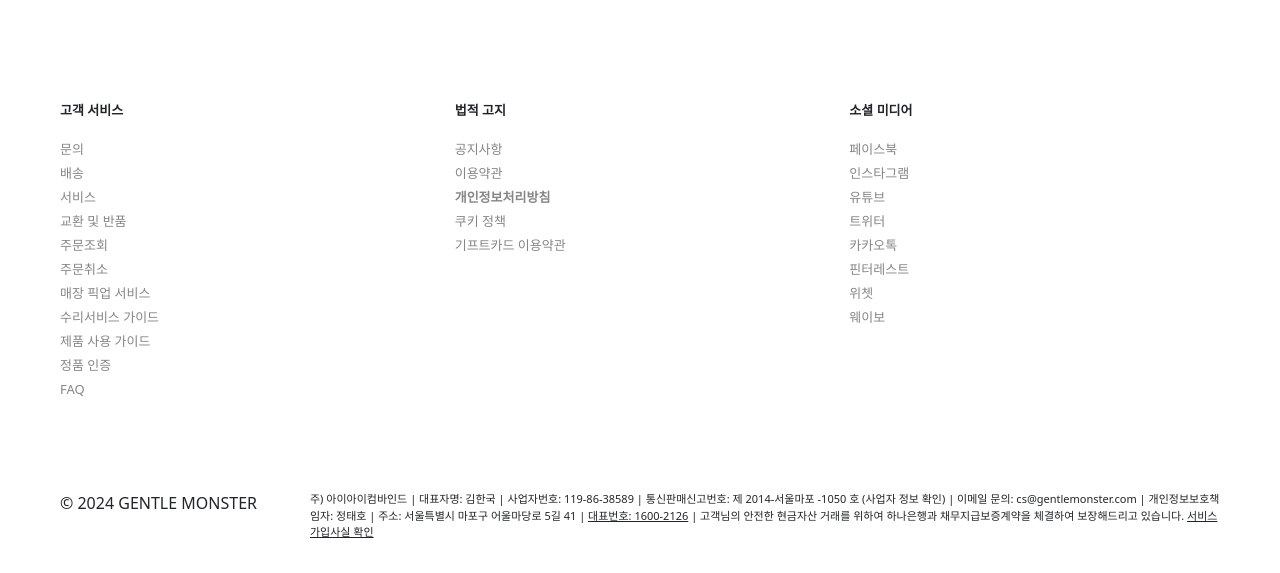
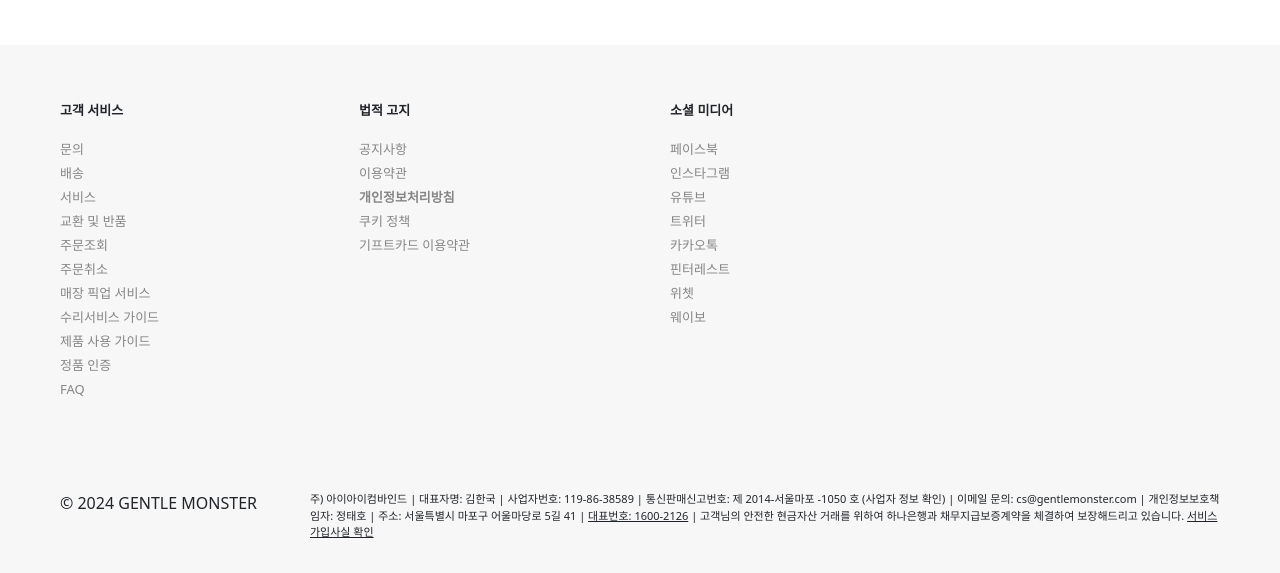
Before and after one commit to jebi2420/practice-bootstrap, a plain HTML site: page index.html in a window 1280 px wide. Shown: the part 1561-2134 px from the top of the page. Drawn offline with nearby package versions, Linux system fonts and the light colour scheme.

Commit message:
[fix] footer 정렬 수정, 배경 색상 넣기

```diff
--- a/index.css
+++ b/index.css
@@ -147,6 +147,15 @@ h1{
 footer{
     width: 100%;
     padding: 56px 60px 32px;
+    background: #f7f7f7;
+}
+
+.footer-first{
+    display: flex;
+}
+
+.footer-column{
+    margin-right: 200px;
 }
 
 .footer-first-mobile{
--- a/index.html
+++ b/index.html
@@ -325,8 +325,8 @@
 
     <footer>
       <div>
-        <div class="row footer-first">
-          <div class="col">
+        <div class=" footer-first">
+          <div class="footer-column">
             <div class="footer-section-title">고객 서비스</div>
             <ul class="footer-items">
               <li class="footer-item">
@@ -365,7 +365,7 @@
             </ul>
 
           </div>
-          <div class="col">
+          <div class="footer-column">
             <div class="footer-section-title">법적 고지</div>
             <ul class="footer-items">
               <li class="footer-item">
@@ -386,7 +386,7 @@
             </ul>
 
           </div>
-          <div class="col">
+          <div class="footer-column">
             <div class="footer-section-title">소셜 미디어</div>
             <li class="footer-item">
               <a href="" class="footer-item-link">페이스북</a>
```
